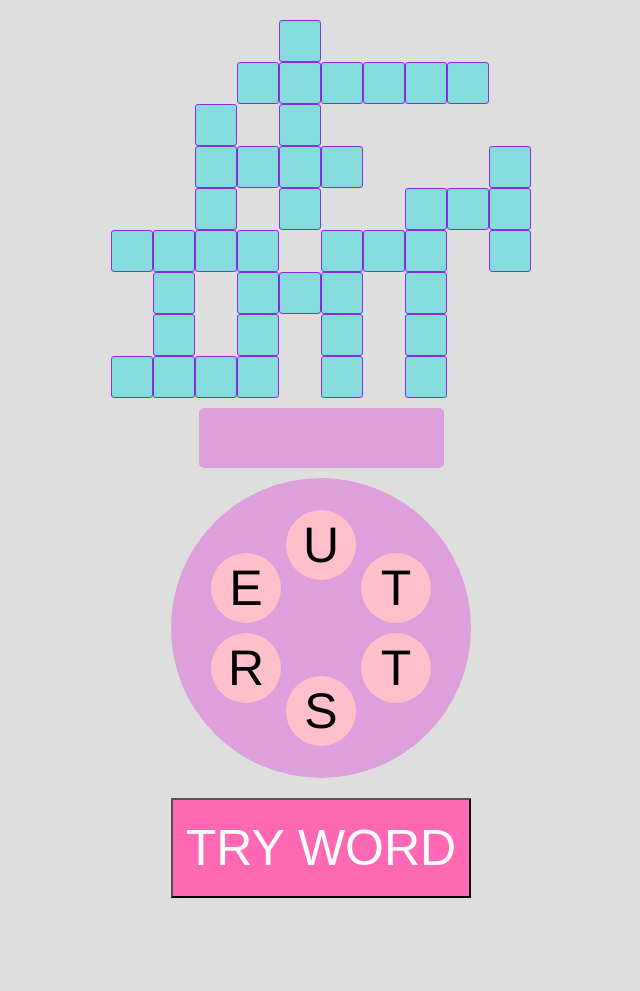
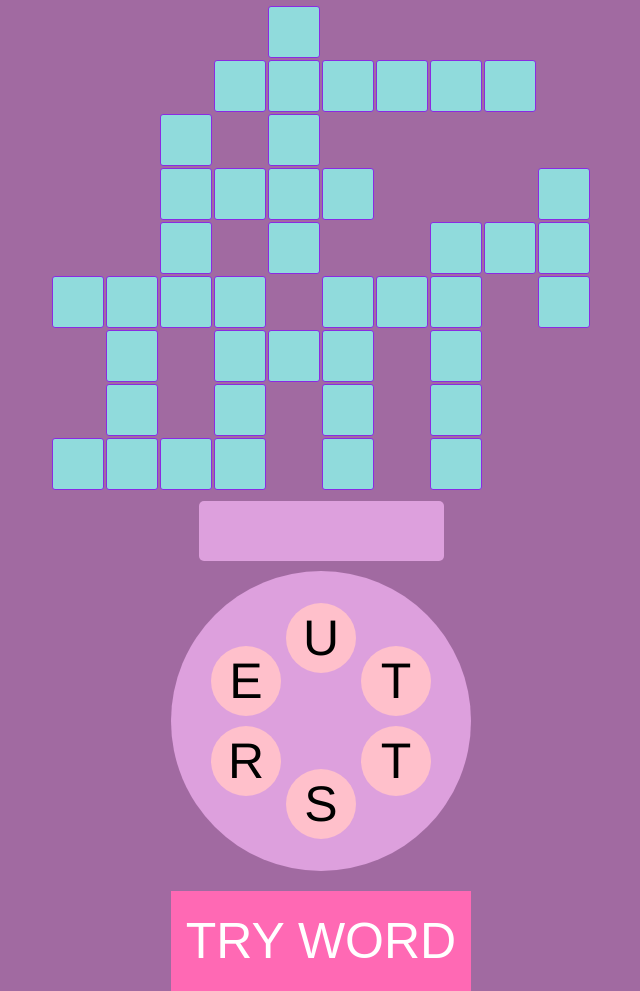
Before and after one commit to Zweih/Wordscraps, a website: page index.html in a window 1280 px wide. Shown: the whole page, without its empty margins (319-959 px from the left). Before the commit the page ends 898 px from the top, so only its background shows below. Drawn offline with nearby package versions, Linux system fonts and the light colour scheme.

Commit message:
Styling fix.

```diff
--- a/assets/theme.css
+++ b/assets/theme.css
@@ -1,5 +1,5 @@
 body {
-  background-color: #dedede;
+  background-color: rgb(161, 106, 161);
   display: flex;
   flex-direction: column;
   justify-content: center;
@@ -8,8 +8,8 @@ body {
 }
 
 .board {
-  margin-top: 20px;
-  background-color: #dedede;
+  margin-top: 5px;
+  background-color: rgb(161, 106, 161);
   display: flex;
   justify-content: center;
   align-items: center;
@@ -23,31 +23,30 @@ body {
 }
 
 .square {
-  background-color: #dedede;
-  border: 1px solid #dedede;
+  margin: 1px;
+  background-color: rgb(161, 106, 161);
+  border: 1px solid rgb(161, 106, 161);
   display: inline-flex;
   justify-content: center;
   align-items: center;
-  min-height: 40px;
-  min-width: 40px;
+  min-height: 34px;
+  min-width: 34px;
   max-height: 50px;
   max-width: 50px;
   font-size: 50px;
-  /* width: calc((100vw - 27px) / 12);
-  height: calc((100vw - 27px) / 12);   */
+  width: calc((100vw - 27px) / 12);
+  height: calc((100vw - 27px) / 12);
 }
 
 .letter {
   border: 1px solid blueviolet;
   border-radius: 3px;
-  background-color: rgba(14, 216, 216, 0.418);
+  background-color: #90DBDC;
 }
 
 .pool {
   height: calc((100vw - 27px) / 1.5);
   width: calc((100vw - 27px) / 1.5);
-  /* max-height: 400px;
-  max-width: 400px; */
   max-height: 300px;
   max-width: 300px;
   min-height: 235px;
@@ -115,7 +114,7 @@ body {
 .square-correct {
   transition: all .2s ease-in;
   color: blueviolet;
-  background-color: rgba(14, 216, 216, 0.418);
+  background-color: rgb(169, 254, 255);
 }
 
 .correct {
@@ -129,6 +128,7 @@ body {
 }
 
 .pool-button {
+  transition: all .2s ease-in;
   margin: 20px 0px 0px 0px;
   display: inline-block;
   width: 300px;
@@ -136,8 +136,18 @@ body {
   font-size: 50px;
   font-weight: 400;
   text-align: center;
+  border: none;
   color: #fff;
   background-color: hotpink;
+}
+
+.clicked {
+  transition: all .2s ease-in;
+  background-color: rgb(177, 68, 123);
+}
+
+:focus {
+  outline: none;
 }
 
 @media only screen and (max-width: 400px) {
```
Also changed, not shown: src/bundle.js (+1 -1 lines), libs/main.js.
